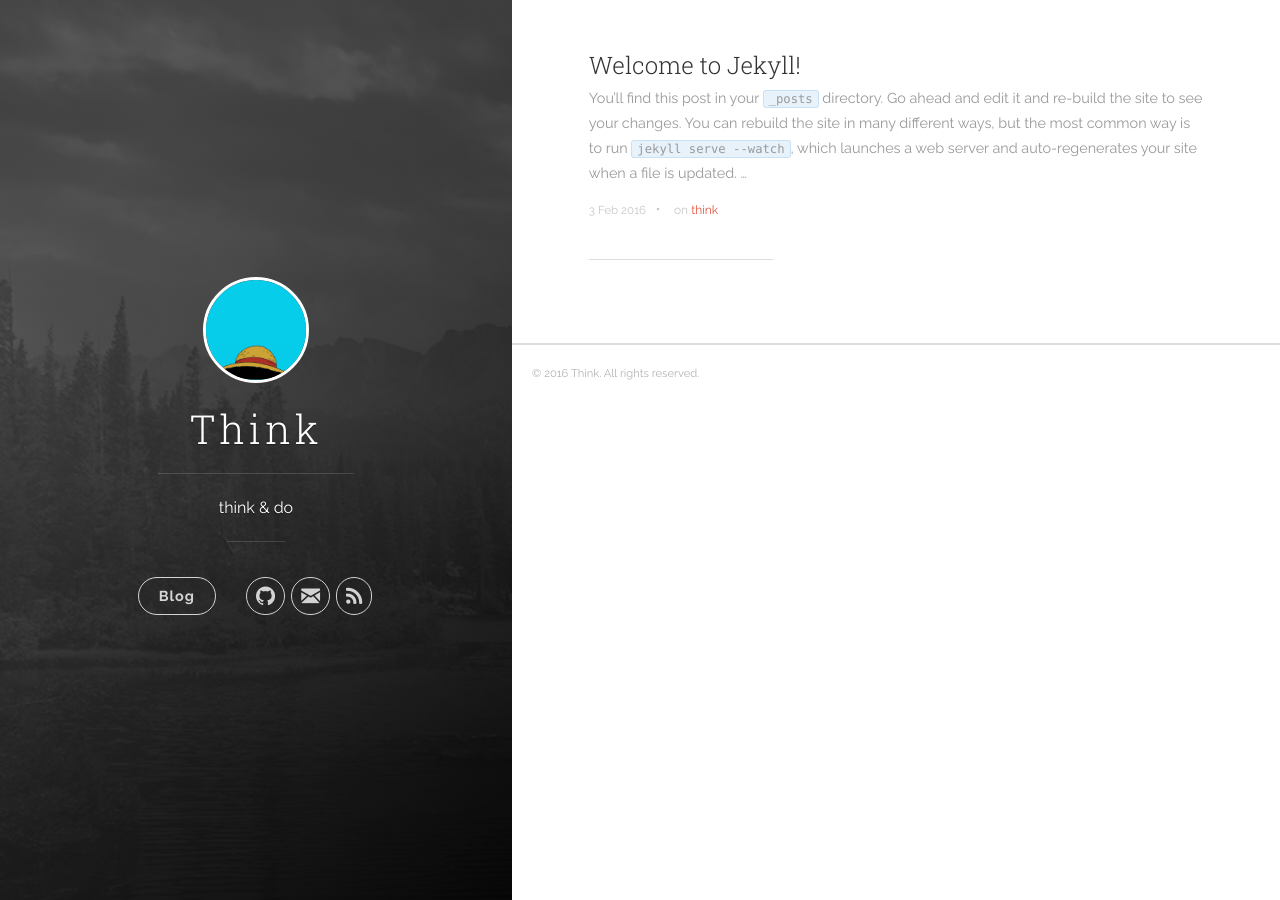
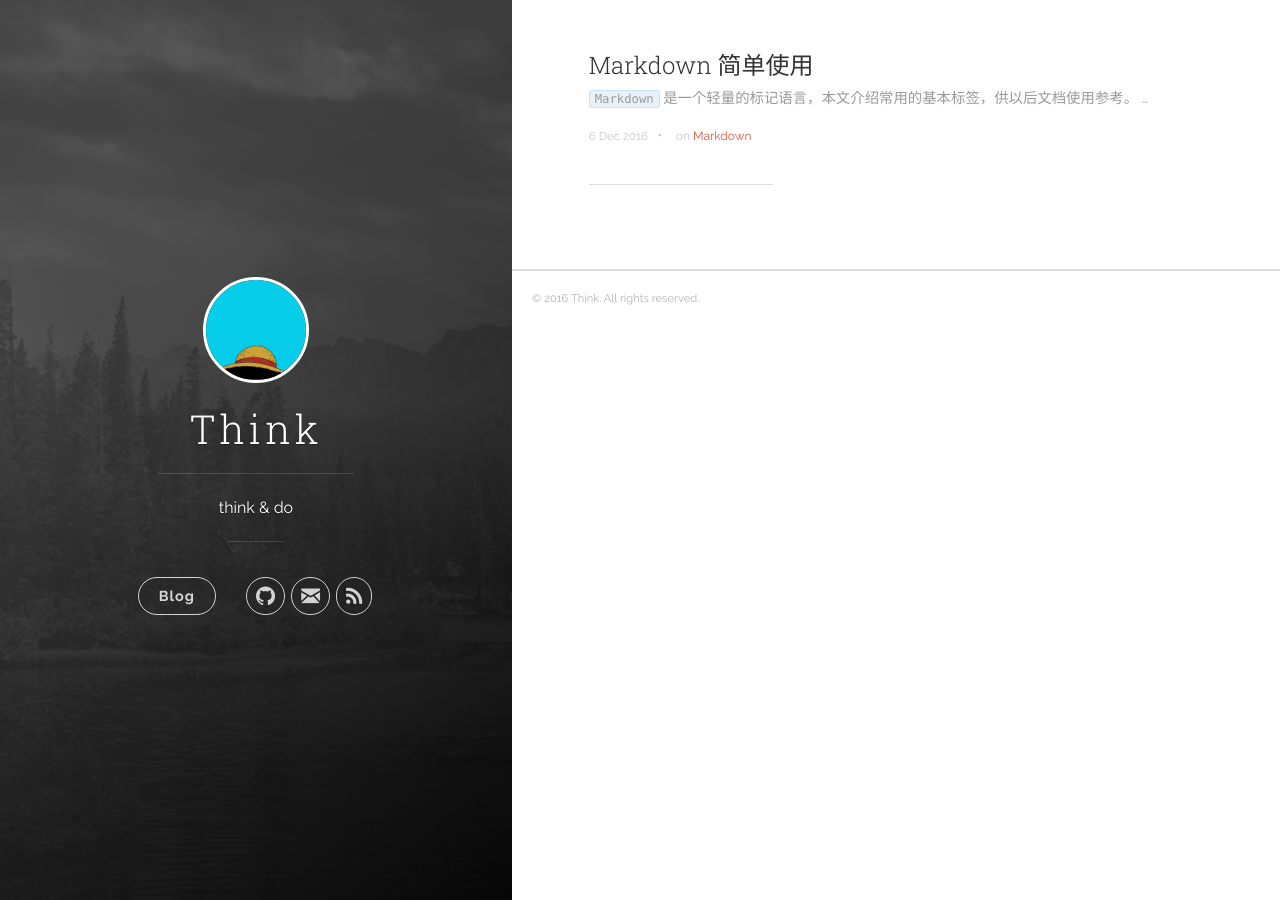
Before and after one commit to weefree/weefree.github.com, a Jekyll site: the page built from index.html, in a window 1280 px wide. Built offline with Jekyll 4.4.1, drawn with Linux system fonts in a browser that asks for light colours; nearby versions of some CDN libraries; the list of posts is cut into pages by our own code.

Commit message:
add blog markdown learn

````diff
--- a/_config.yml
+++ b/_config.yml
@@ -33,7 +33,6 @@ kramdown:
   # use Github Flavored Markdown
   input: GFM
   # do not replace newlines by <br>s
-  hard_wrap: false
+  hard_wrap: true
 
 gems: ['jekyll-paginate']
-exclude: ['README.md', 'Gemfile', 'Gemfile.lock', 'screenshot.png']
--- a/_posts/2016-02-03-welcome-to-jekyll.markdown
+++ /dev/null
@@ -1,25 +0,0 @@
----
-title:  "Welcome to Jekyll!"
-date:   2016-02-03 15:04:23
-categories: [think]
-tags: [think]
----
-You’ll find this post in your `_posts` directory. Go ahead and edit it and re-build the site to see your changes. You can rebuild the site in many different ways, but the most common way is to run `jekyll serve --watch`, which launches a web server and auto-regenerates your site when a file is updated.
-
-To add new posts, simply add a file in the `_posts` directory that follows the convention `YYYY-MM-DD-name-of-post.ext` and includes the necessary front matter. Take a look at the source for this post to get an idea about how it works.
-
-Jekyll also offers powerful support for code snippets:
-
-``` ruby
-def print_hi(name)
-  puts "Hi, #{name}"
-end
-print_hi('Tom')
-#=> prints 'Hi, Tom' to STDOUT.
-```
-
-Check out the [Jekyll docs][jekyll] for more info on how to get the most out of Jekyll. File all bugs/feature requests at [Jekyll’s GitHub repo][jekyll-gh]. If you have questions, you can ask them on [Jekyll’s dedicated Help repository][jekyll-help].
-
-[jekyll]:      http://jekyllrb.com
-[jekyll-gh]:   https://github.com/jekyll/jekyll
-[jekyll-help]: https://github.com/jekyll/jekyll-help
--- /dev/null
+++ b/_posts/2016-12-06-markdown-learn.markdown
@@ -0,0 +1,61 @@
+---
+title:  "Markdown 简单使用"
+date:   2016-12-06 9:04:23
+categories: [其他]
+tags: [Markdown]
+---
+
+`Markdown` 是一个轻量的标记语言，本文介绍常用的基本标签，供以后文档使用参考。
+
+### 文本标签
+
+# 标题一
+
+## 标题二
+
+### 标题三
+
+**加粗** *倾斜*  ***加粗并倾斜***
+
+### 链接
+
+[百度](http://www.baidu.com)
+
+
+### 图片
+
+![知乎图片](http://static.zhihu.com/static/revved/img/index/logo.6837e927.png)
+
+
+### 表格
+
+表头1   | 表头2   | 表头2
+--------|:-------:|-------:
+这是内容1|这是内容2|这是内容3
+这是内容1|这是内容2|这是内容3
+
+### 代码
+``` java
+public class User{
+	public String getName(){
+		return "";
+	}
+}
+```
+
+### 列表
+
+* item1
+* item2
+* item3
+
+1. item1
+2. item2
+3. item3
+
+- [ ] item1
+- [x] item2
+
+### 区块
+
+> 区块1
````
Also changed, not shown: Gemfile.lock.
